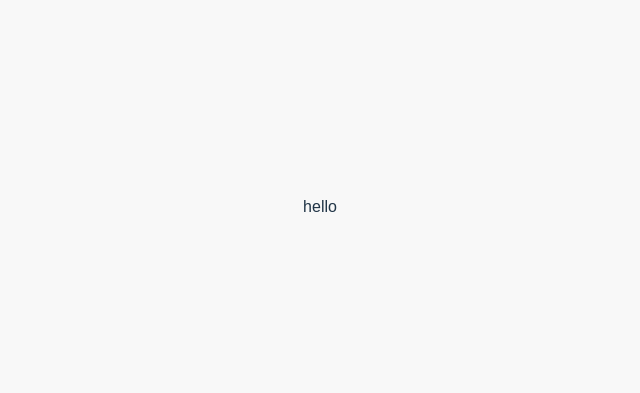
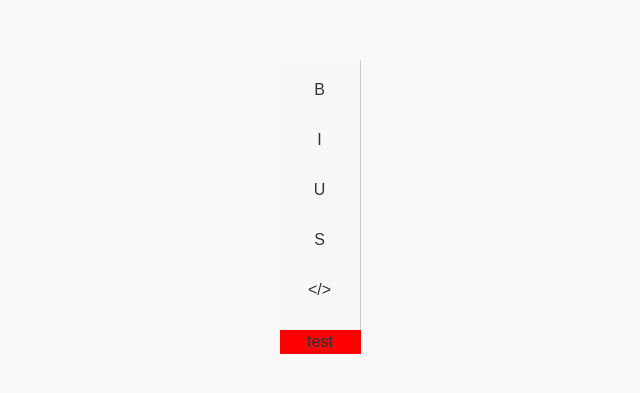
Before and after one commit to Keyy4444/Doe, a React (Vite) app: page / in a window 1280 px wide. Shown: the part 193-586 px from the top of the page, without its empty margins (320-960 px from the left). Built offline with nearby package versions, Linux system fonts and the light colour scheme.

Commit message:
feat: implemented Layout and Sidebar skeleton component

```diff
--- a/src/App/App.tsx
+++ b/src/App/App.tsx
@@ -1,7 +1,12 @@
+import Layout from "../Layout/Layout";
 import "../styles/App.css";
 
 function App() {
-  return <>hello</>;
+  return (
+    <Layout>
+      <div>test</div>
+    </Layout>
+  );
 }
 
 export default App;
--- /dev/null
+++ b/src/Components/Sidebar/Sidebar.module.less
@@ -0,0 +1,36 @@
+.sidebar {
+  width: 60px;
+  background: #f7f7f7;
+  padding: 10px;
+  display: flex;
+  flex-direction: column;
+  align-items: center;
+  border-right: 1px solid #ccc;
+}
+
+.sidebarBtn {
+  background: none;
+  border: none;
+  font-size: 16px;
+  padding: 10px;
+  cursor: pointer;
+  transition: 0.2s;
+  color: #333;
+  width: 40px;
+  height: 40px;
+  display: flex;
+  align-items: center;
+  justify-content: center;
+  margin-bottom: 10px;
+  border-radius: 4px;
+
+  &:hover {
+    background: #ddd;
+  }
+
+  &.active {
+    background: #007bff;
+    color: white;
+    font-weight: bold;
+  }
+}
--- /dev/null
+++ b/src/Components/Sidebar/Sidebar.tsx
@@ -0,0 +1,13 @@
+import styles from "./Sidebar.module.less";
+
+export const Sidebar = () => {
+  return (
+    <div className={styles.sidebar}>
+      <button className={styles.sidebarBtn}>B</button>
+      <button className={styles.sidebarBtn}>I</button>
+      <button className={styles.sidebarBtn}>U</button>
+      <button className={styles.sidebarBtn}>S</button>
+      <button className={styles.sidebarBtn}>{"</>"}</button>
+    </div>
+  );
+};
--- /dev/null
+++ b/src/Layout/Layout.module.less
@@ -0,0 +1,3 @@
+.layout {
+  background-color: red;
+}
--- /dev/null
+++ b/src/Layout/Layout.tsx
@@ -0,0 +1,18 @@
+import { ReactNode } from "react";
+import { Sidebar } from "../Components/Sidebar/Sidebar";
+import styles from "./Layout.module.less";
+
+interface LayoutProps {
+  children: ReactNode;
+}
+
+const Layout = ({ children }: LayoutProps) => {
+  return (
+    <div className={styles.layout}>
+      <Sidebar />
+      <div className={styles.main}>{children}</div>
+    </div>
+  );
+};
+
+export default Layout;
```
